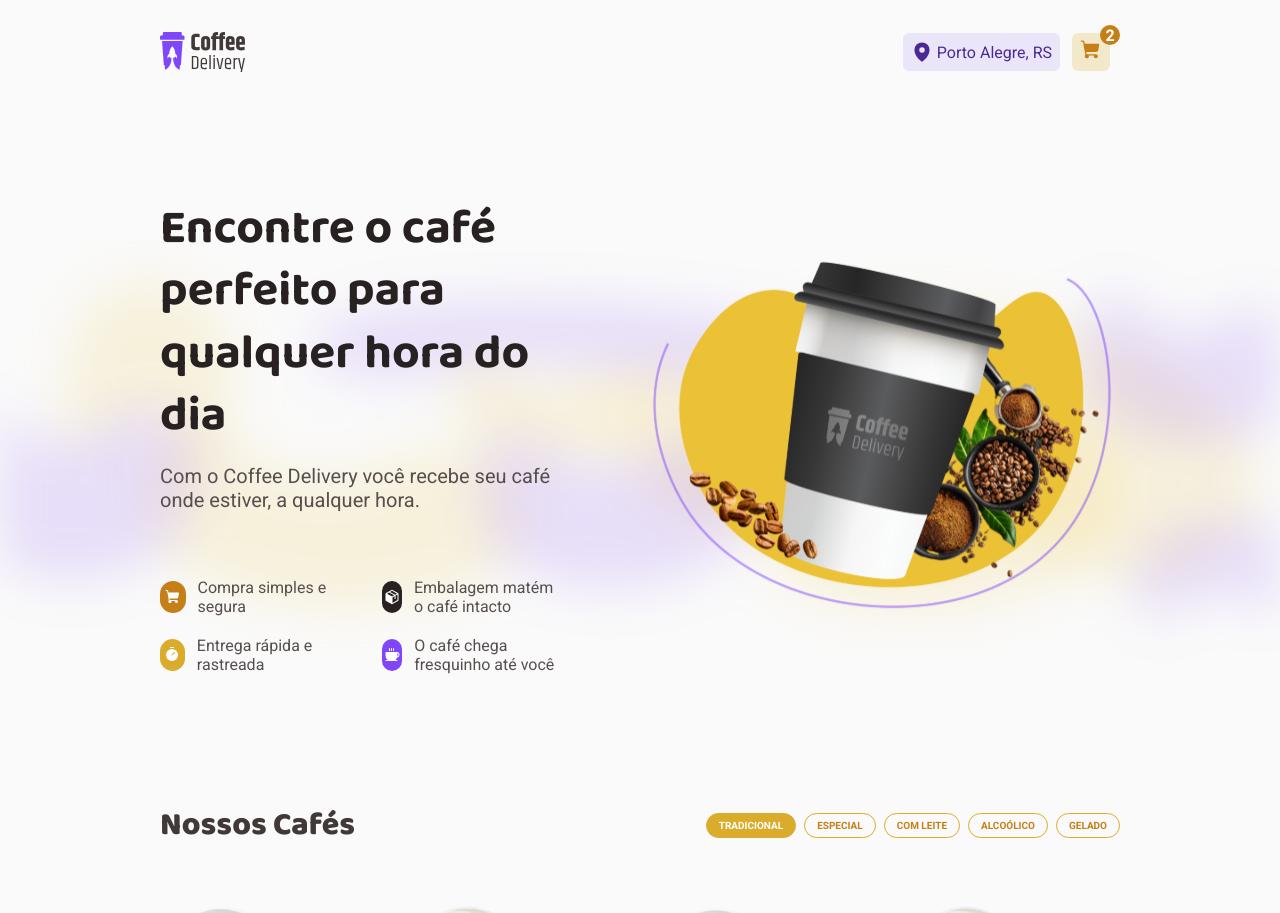
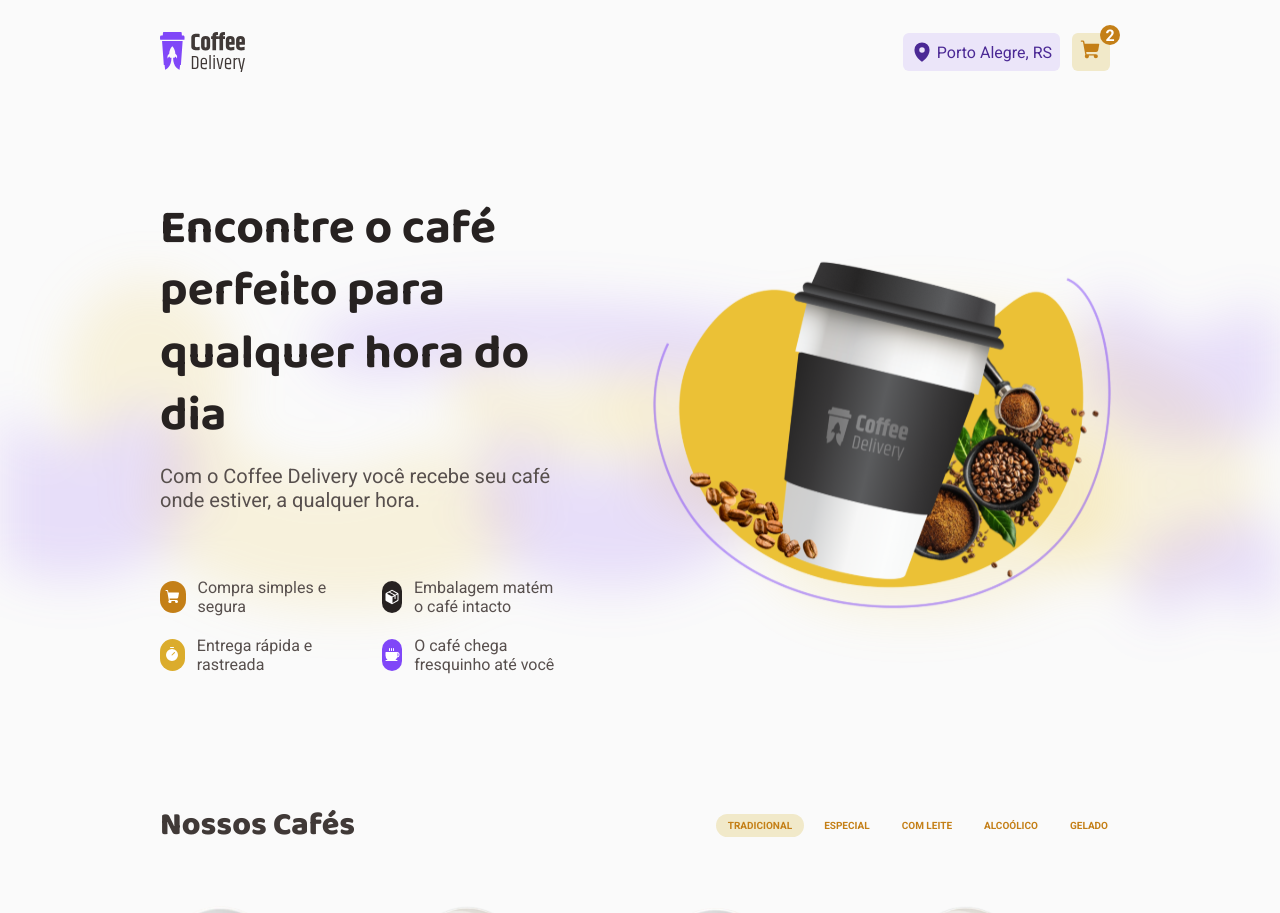
Before and after one commit to hbenvenutti/kaffee-lieferung, a React (Vite) app: page / in a window 1280 px wide. Shown: the top 913 px of the page. Built offline with nearby package versions, Linux system fonts and the light colour scheme.

Commit message:
refactor(coffee list): alteração na estilização

```diff
--- a/src/pages/home/components/coffee-list/styles.ts
+++ b/src/pages/home/components/coffee-list/styles.ts
@@ -39,14 +39,12 @@ export const Container = styled.div`
 // ---------------------------------------------------------------------------------------------- //
 
 export const FilterButton = styled.button<FilterButtonProps>`
-  border: solid ${(props): Color => props.theme['brand-secondary-2']} 1px;
   border-radius: 100px;
 
   background: ${(props): Background =>
-    props.isActive ? props.theme['brand-secondary-2'] : 'transparent'};
+    props.isActive ? props.theme['brand-secondary-1'] : 'transparent'};
 
-  color: ${(props): Color =>
-    props.isActive ? props.theme['confirmation-button-text'] : props.theme['brand-secondary-3']};
+  color: ${(props): Color => props.theme['brand-secondary-3']};
 
   font-weight: 700;
   font-size: 0.625rem;
```
